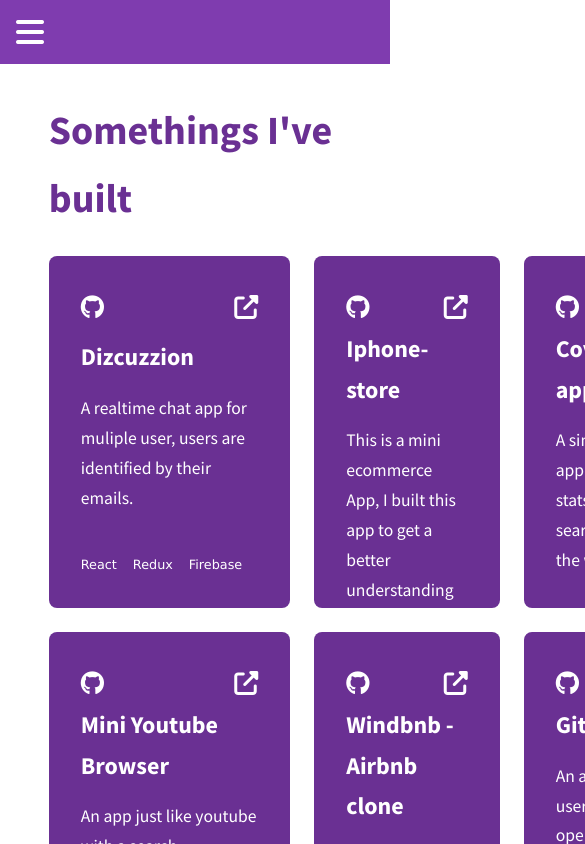
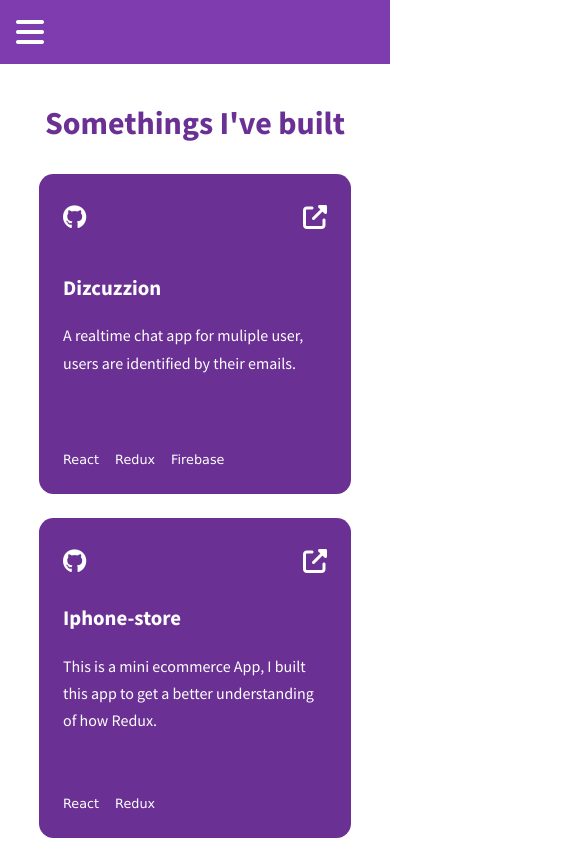
Before and after one commit to Origho-precious/my-portfolio, a React (Create React App) app: page /projects in a window 390 px wide. Shown: the top 844 px of the page, 585 px wide, since content can reach past the window. Built offline with nearby package versions, Linux system fonts and the light colour scheme.

Commit message:
Adding mobile contactpage

```diff
--- a/src/components/project/project.module.scss
+++ b/src/components/project/project.module.scss
@@ -39,12 +39,30 @@
     & footer{
         display: flex;
         align-items: center;
+        flex-wrap: wrap;
         margin-top: 2rem;
 
         & p{
             font-family: Verdana, Geneva, Tahoma, sans-serif;
             font-size: 0.8rem;
             margin-right: 1rem;
+            margin-top: 0.5rem;
         }
     }
 }
+
+@media(max-width: 500px){
+    .Project {
+        padding: 1.5rem;
+        border-radius: 0.9rem;
+        height: 20rem;
+
+        & .content h2 {
+            font-size: 1.3rem;
+        }
+
+        & .content p {
+            font-size: 1rem;
+        }
+    }
+}
--- a/src/pages/contact/contact.module.scss
+++ b/src/pages/contact/contact.module.scss
@@ -22,7 +22,7 @@
             border-radius: 0.3rem;
             outline: none;
             height: 2.8rem;
-            width: 35%;
+            width: 13rem;
             font-size: 1.1rem;
             padding: 0 1rem;
             margin-bottom: 1rem;
@@ -79,3 +79,30 @@
 
     }
 }
+
+@media(max-width: 1100px){
+    .Contact {
+        max-width: 65%;
+    }
+}
+
+@media(max-width: 840px){
+    .Contact {
+        max-width: 85%;
+    }
+}
+
+@media(max-width: 500px){
+    .Contact {
+        max-width: 90%;
+
+        & h1 {
+            color: #333;
+            font-size: 2rem;
+        }
+
+        & p {
+            font-size: 1.1rem;
+        }
+    }
+}
--- a/src/pages/projects/projects.module.scss
+++ b/src/pages/projects/projects.module.scss
@@ -1,5 +1,5 @@
 .Projects{
-    max-width: 75%;
+    max-width: 80%;
     margin: 2rem auto;
 
     & h1{
@@ -14,3 +14,129 @@
         grid-gap: 1.5rem;
     }
 }
+
+@media(max-width: 1100px){
+    .Projects {
+        max-width: 65%;
+
+        &>section {
+            grid-template-columns: repeat(2, 1fr);
+        }
+    }
+}
+
+@media(max-width: 1000px){
+    .Projects {
+        max-width: 75%;
+        margin: 2rem auto;
+
+        & h1 {
+            color: #6a3093;
+            font-size: 2.5rem;
+            margin-bottom: 1.5rem;
+        }
+
+        &>section {
+            display: grid;
+            grid-template-columns: auto auto;
+            grid-gap: 1.5rem;
+        }
+    }
+}
+
+@media(max-width: 800px){
+    .Projects {
+        max-width: 85%;
+        margin: 2rem auto;
+
+        & h1 {
+            color: #6a3093;
+            font-size: 2.5rem;
+            margin-bottom: 1.5rem;
+        }
+
+        &>section {
+            display: grid;
+            grid-template-columns: repeat(2, 1fr);
+            grid-gap: 1.5rem;
+        }
+    }
+}
+
+@media(max-width: 700px){
+    .Projects {
+        max-width: 60%;
+        margin: 2rem auto;
+
+        & h1 {
+            color: #6a3093;
+            font-size: 2.5rem;
+            margin-bottom: 1.5rem;
+        }
+
+        &>section {
+            display: grid;
+            grid-template-columns: 1fr;
+            grid-gap: 1.5rem;
+        }
+    }
+}
+
+@media(max-width: 700px){
+    .Projects {
+        max-width: 60%;
+        margin: 2rem auto;
+
+        & h1 {
+            font-size: 2rem;
+            text-align: center;
+        }
+
+        &>section {
+            display: grid;
+            grid-template-columns: 1fr;
+            grid-gap: 1.5rem;
+        }
+    }
+}
+
+@media(max-width: 520px){
+    .Projects {
+        max-width: 65%;
+        margin: 2rem auto;
+
+        & h1 {
+            font-size: 2rem;
+            text-align: center;
+        }
+
+        &>section {
+            display: grid;
+            grid-template-columns: 1fr;
+            grid-gap: 1.5rem;
+        }
+    }
+}
+
+@media(max-width: 450px){
+    .Projects {
+        max-width: 80%;
+        margin: 2rem auto;
+
+        & h1 {
+            font-size: 2rem;
+            text-align: center;
+        }
+    }
+}
+
+@media(max-width: 330px){
+    .Projects {
+        max-width: 90%;
+        margin: 2rem auto;
+
+        & h1{
+            font-size: 1.8rem;
+        }
+    }
+}
```
